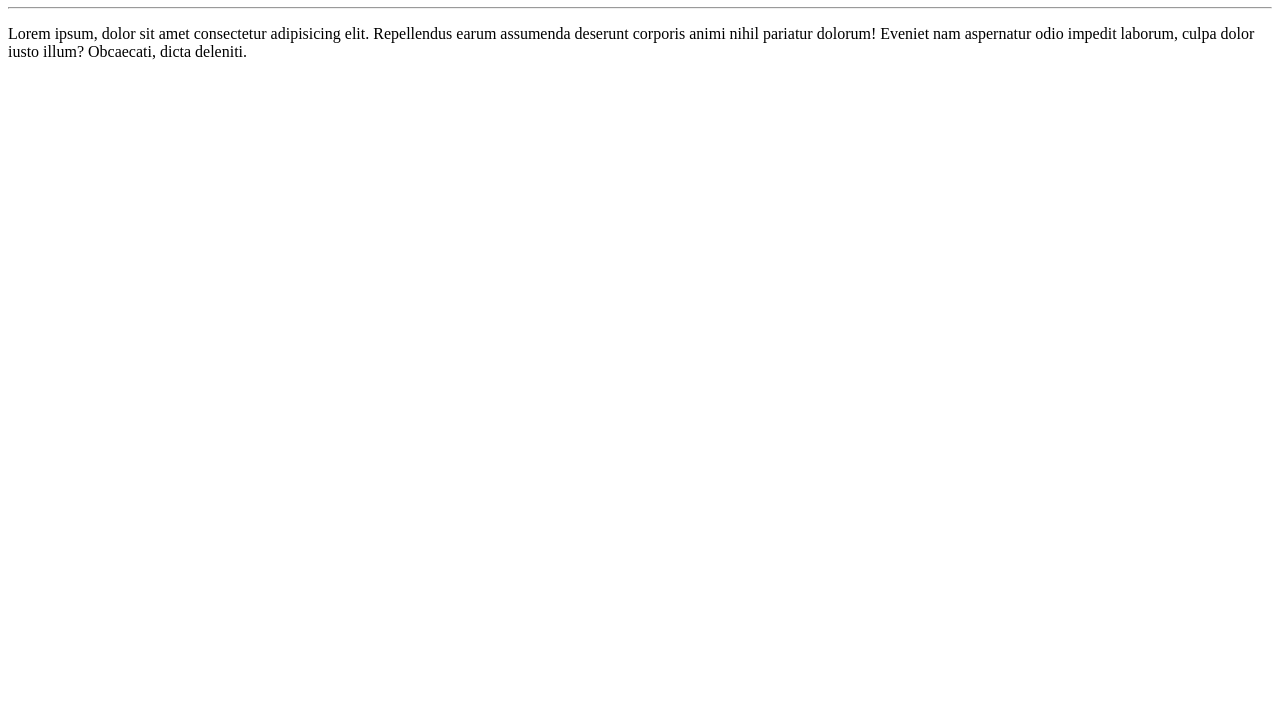
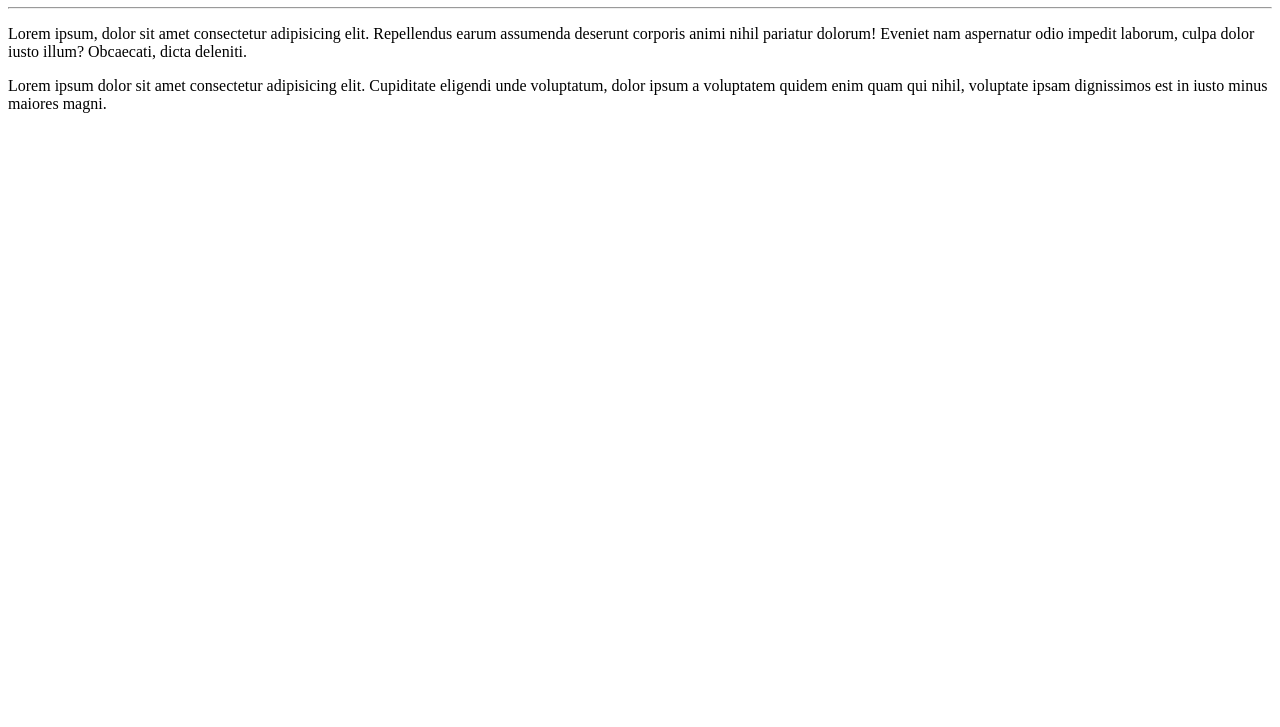
Before and after one commit to polcaronet/Ola-Mundo, a plain HTML site: page site-exemplo/index.html in a window 1280 px wide. Shown: the part 73-800 px from the top of the page. Drawn offline with Linux system fonts and the light colour scheme.

Commit message:
Adicione um parágrafo

```diff
--- a/site-exemplo/index.html
+++ b/site-exemplo/index.html
@@ -10,5 +10,6 @@
     <h1>Olá, Mundo!</h1>
     <hr>
     <p>Lorem ipsum, dolor sit amet consectetur adipisicing elit. Repellendus earum assumenda deserunt corporis animi nihil pariatur dolorum! Eveniet nam aspernatur odio impedit laborum, culpa dolor iusto illum? Obcaecati, dicta deleniti.</p>
+    <p>Lorem ipsum dolor sit amet consectetur adipisicing elit. Cupiditate eligendi unde voluptatum, dolor ipsum a voluptatem quidem enim quam qui nihil, voluptate ipsam dignissimos est in iusto minus maiores magni.</p>
 </body>
 </html>
```
